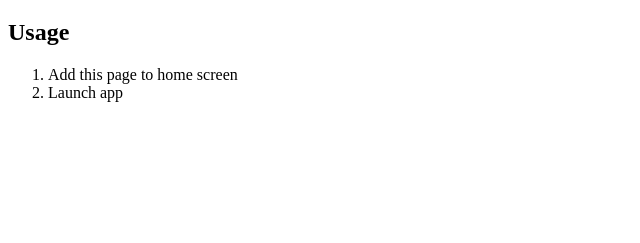
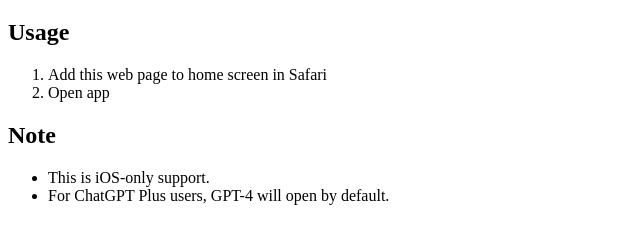
Before and after one commit to daido1976/-chatgpt-pwa, a plain HTML site: page index.html in a window 1280 px wide. Shown: the part 61-304 px from the top of the page, without its empty margins (0-640 px from the left). Drawn offline with Linux system fonts and the light colour scheme.

Commit message:
Set GPT-4 to open by default & Fix docs

```diff
--- a/index.html
+++ b/index.html
@@ -14,9 +14,14 @@
       <h1>ChatGPT PWA</h1>
       <h2>Usage</h2>
       <ol>
-        <li>Add this page to home screen</li>
-        <li>Launch app</li>
+        <li>Add this web page to home screen in Safari</li>
+        <li>Open app</li>
       </ol>
+      <h2>Note</h2>
+      <ul>
+        <li>This is iOS-only support.</li>
+        <li>For ChatGPT Plus users, GPT-4 will open by default.</li>
+      </ul>
     </main>
   </body>
 </html>
--- a/main.js
+++ b/main.js
@@ -10,5 +10,5 @@ const isStandalone = () => {
 };
 
 if (isStandalone()) {
-  window.location.href = "https://chat.openai.com/";
+  window.location.href = "https://chat.openai.com/chat?model=gpt-4";
 }
```
Also changed, not shown: 1 other file.
